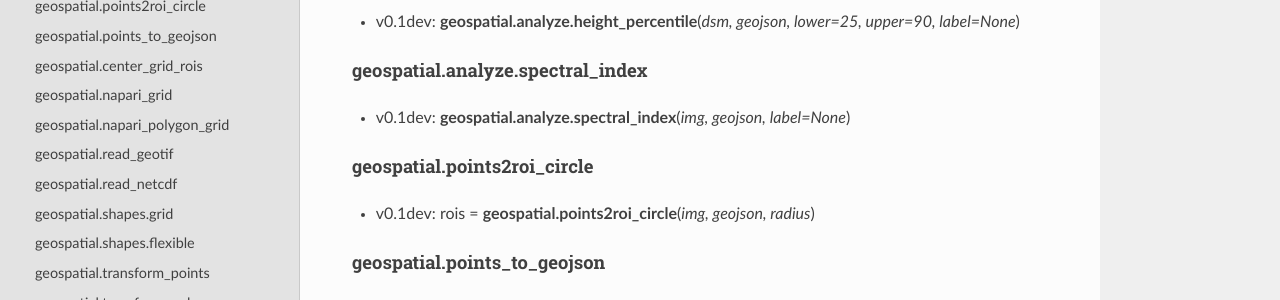
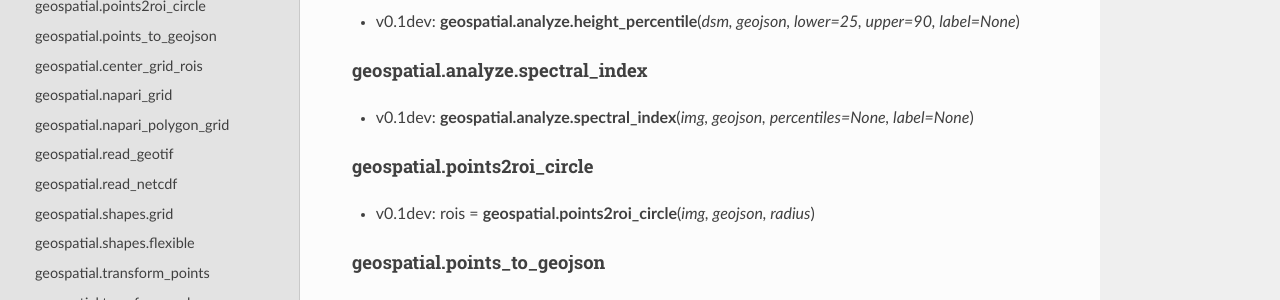
Before and after one commit to danforthcenter/plantcv-geospatial, an MkDocs documentation site: the page built from docs/changelog.md, in a window 1280 px wide and 900 px high. Shown: the part 337-637 px from the top of the window. Built offline with MkDocs 1.6.1, drawn with Linux system fonts in a browser that asks for light colours; nearby versions of some CDN libraries.

Commit message:
Update changelog.md

```diff
--- a/docs/changelog.md
+++ b/docs/changelog.md
@@ -13,7 +13,7 @@
 
 #### geospatial.analyze.spectral_index
 
-* v0.1dev: **geospatial.analyze.spectral_index**(*img, geojson, label=None*)
+* v0.1dev: **geospatial.analyze.spectral_index**(*img, geojson, percentiles=None, label=None*)
 
 #### geospatial.points2roi_circle
 
```
